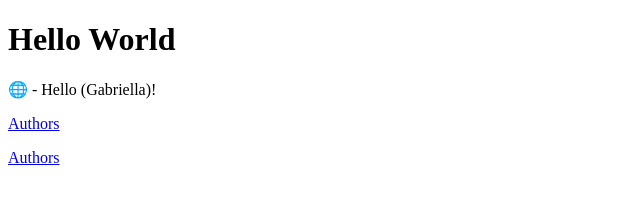
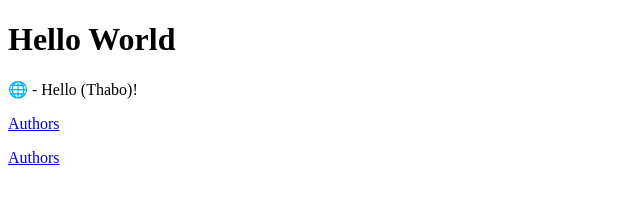
Before and after one commit to Gabriella139/Lab1_Section7, a plain HTML site: page index.html in a window 1280 px wide. Shown: the full height of the page, 0-640 px from the left. Drawn offline with Linux system fonts and the light colour scheme.

Commit message:
Second commit

```diff
--- a/index.html
+++ b/index.html
@@ -7,7 +7,7 @@
     <body>
         <h1>Hello World</h1>
         <p>
-            &#127760 - Hello (Gabriella)!
+            &#127760 - Hello (Thabo)!
         </p>
         <p><a href="author.html">Authors</a></p>
         <p><a href="dummy.html">Authors</a></p>
```
